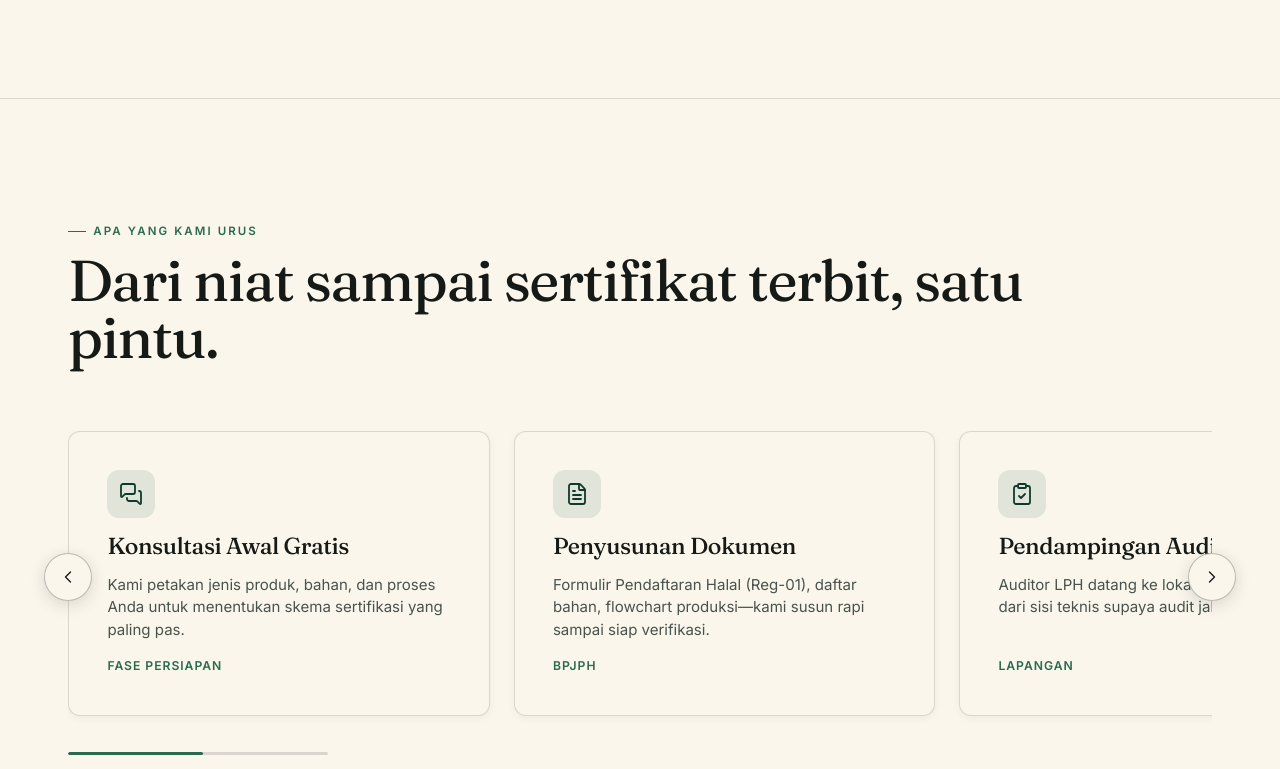
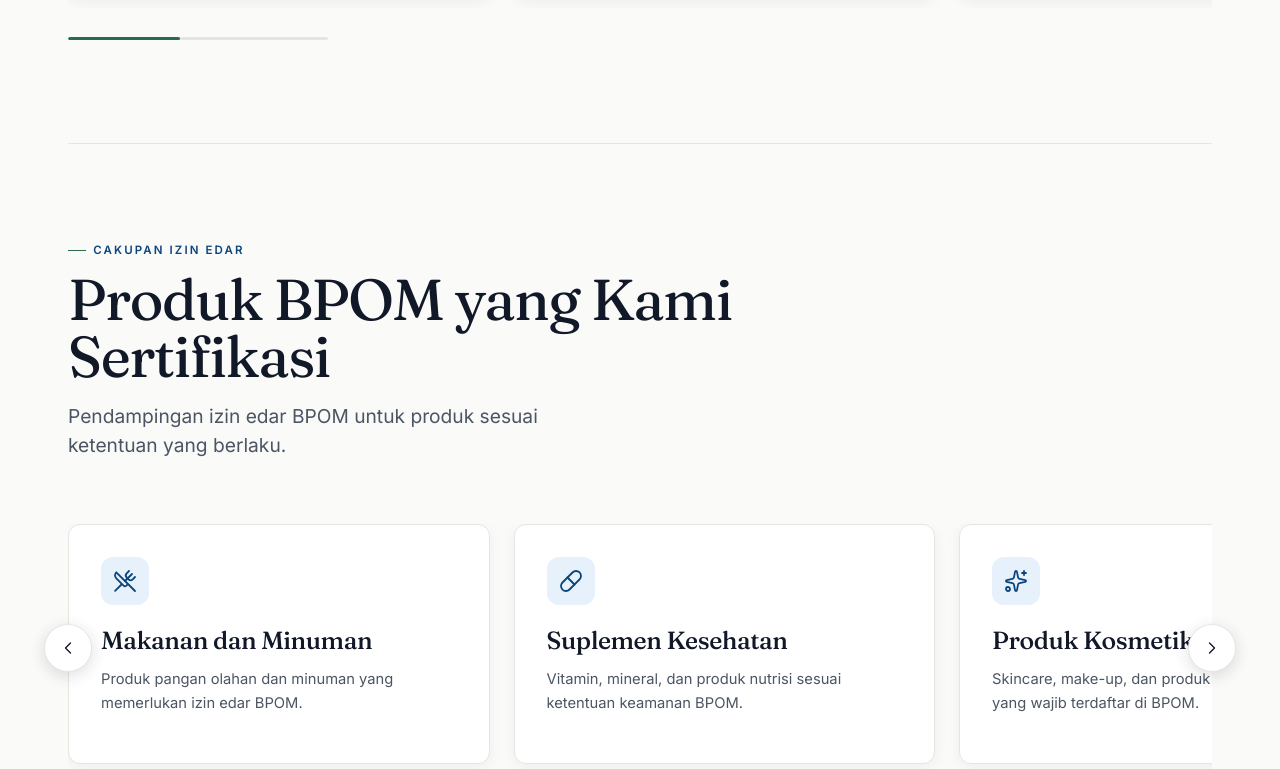
Before and after one commit to naemuenggar/sertifikasihalal, a React (Vite) app: page / in a window 1280 px wide. Shown: the part 1951-2720 px from the top of the page. Built offline with nearby package versions, Linux system fonts and the light colour scheme; no server answers; the database is empty.

Commit message:
feat: expand BPOM landing page content

```diff
--- a/src/components/Alur.tsx
+++ b/src/components/Alur.tsx
@@ -1,5 +1,5 @@
 import { useEffect, useRef, useState } from "react";
-import { MousePointerClick } from "lucide-react";
+import { ChevronDown, ChevronLeft, ChevronRight, MousePointerClick } from "lucide-react";
 import { useMediaQuery } from "../hooks/useMediaQuery";
 
 /** Jeda sebelum hover mengganti panel. Tanpa ini, kursor yang cuma melintas
@@ -248,6 +248,8 @@
               <ol className="snake" key={active.id} onMouseLeave={endPreview}>
                 {active.stages.map((s, i) => {
                   const { row, col, dir } = snakeCell(i, active.stages.length);
+                  const DirectionIcon =
+                    dir === "left" ? ChevronLeft : dir === "elbow" ? ChevronDown : ChevronRight;
                   return (
                     <li
                       className="snake__cell"
@@ -255,6 +257,11 @@
                       data-dir={dir}
                       style={{ gridRow: row, gridColumn: col, ["--i" as string]: i }}
                     >
+                      {dir !== "none" && (
+                        <span className={`snake__arrow snake__arrow--${dir}`} aria-hidden="true">
+                          <DirectionIcon size={14} strokeWidth={2.2} />
+                        </span>
+                      )}
                       <button
                         type="button"
                         className={`snake__node${i === detailIdx ? " snake__node--on" : ""}`}
--- a/src/components/FAQ.tsx
+++ b/src/components/FAQ.tsx
@@ -47,8 +47,40 @@
   },
 ];
 
+const bpomFaqs = [
+  {
+    q: "Apa itu BPOM?",
+    a: "BPOM adalah lembaga pemerintah yang mengawasi keamanan obat dan makanan yang beredar di Indonesia.",
+  },
+  {
+    q: "Kenapa produk saya butuh izin BPOM?",
+    a: "Produk seperti obat, suplemen, kosmetik, dan makanan olahan wajib punya izin edar sebelum dijual di Indonesia. Tanpa izin ini, produk bisa ditarik dari pasar dan dikenai sanksi, meski sudah berizin di negara asal.",
+  },
+  {
+    q: "Berapa lama prosesnya dan berapa lama masa berlakunya?",
+    a: "Prosesnya melalui pengajuan, audit, penilaian, evaluasi, hingga pengesahan secara online; durasinya tergantung jenis dan tingkat risiko produk. Izin berlaku 5 tahun dan dapat diperpanjang mulai 6 bulan sebelum masa berlaku habis.",
+  },
+  {
+    q: "Dokumen apa saja yang dibutuhkan?",
+    a: "Dokumen umumnya meliputi identitas direktur dan penanggung jawab, legalitas perusahaan, data pabrik dan bahan baku, detail produk, hasil uji lab, serta sertifikat GMP/HACCP/ISO. Persyaratan dapat berbeda untuk produk lokal dan impor.",
+  },
+  {
+    q: "Kenapa pakai jasa pengurusan BPOM?",
+    a: "Agar semua persyaratan terpenuhi sejak awal, proses lebih cepat, dan risiko penolakan lebih kecil. Tim kami mendampingi proses sampai izin terbit.",
+  },
+];
+
+type FaqCategory = "halal" | "bpom";
+
 export default function FAQ() {
   const [open, setOpen] = useState<number | null>(0);
+  const [category, setCategory] = useState<FaqCategory>("halal");
+  const activeFaqs = category === "halal" ? faqs : bpomFaqs;
+
+  const selectCategory = (nextCategory: FaqCategory) => {
+    setCategory(nextCategory);
+    setOpen(0);
+  };
 
   return (
     <section className="section" id="faq">
@@ -70,8 +102,32 @@
             </ScrollLink>
           </div>
 
+          <div className="faq__content">
+            <div className="faq__tabs" role="tablist" aria-label="Kategori FAQ">
+              <button
+                type="button"
+                className="faq__tab"
+                role="tab"
+                data-category="halal"
+                aria-selected={category === "halal"}
+                onClick={() => selectCategory("halal")}
+              >
+                Sertifikasi Halal
+              </button>
+              <button
+                type="button"
+                className="faq__tab"
+                role="tab"
+                data-category="bpom"
+                aria-selected={category === "bpom"}
+                onClick={() => selectCategory("bpom")}
+              >
+                Izin BPOM
+              </button>
+            </div>
+
             <div className="faq__list">
-            {faqs.map((f, i) => {
+              {activeFaqs.map((f, i) => {
                 const isOpen = open === i;
                 return (
                   <div className="faq-item" key={f.q} data-open={isOpen}>
@@ -94,6 +150,7 @@
             </div>
           </div>
         </div>
+      </div>
     </section>
   );
 }
--- a/src/components/ProductCategories.tsx
+++ b/src/components/ProductCategories.tsx
@@ -16,7 +16,7 @@
   description: string;
 };
 
-const categories: ProductCategory[] = [
+const halalCategories: ProductCategory[] = [
   {
     icon: UtensilsCrossed,
     title: "Makanan dan Minuman",
@@ -49,32 +49,45 @@
   },
 ];
 
-export default function ProductCategories() {
+const bpomCategories: ProductCategory[] = [
+  {
+    icon: UtensilsCrossed,
+    title: "Makanan dan Minuman",
+    description: "Produk pangan olahan dan minuman yang memerlukan izin edar BPOM.",
+  },
+  {
+    icon: Pill,
+    title: "Suplemen Kesehatan",
+    description: "Vitamin, mineral, dan produk nutrisi sesuai ketentuan keamanan BPOM.",
+  },
+  {
+    icon: Sparkles,
+    title: "Produk Kosmetik",
+    description: "Skincare, make-up, dan produk perawatan tubuh yang wajib terdaftar di BPOM.",
+  },
+];
+
+type ProductCarouselProps = {
+  categories: ProductCategory[];
+  theme: "halal" | "bpom";
+};
+
+function ProductCarousel({ categories, theme }: ProductCarouselProps) {
   const { trackRef, slide, progress, ratio } = useCarousel<HTMLDivElement>(".product-category");
 
   return (
-    <section className="product-categories" id="produk">
-      <div className="product-categories__inner">
-        <div className="product-categories__head">
-          <span className="eyebrow">Cakupan sertifikasi</span>
-          <h2 className="h-section">Produk yang Kami Sertifikasi</h2>
-          <p className="lead">
-            Sertifikasi Halal untuk berbagai kategori produk sesuai ketentuan BPJPH.
-          </p>
-        </div>
-
     <Carousel
       progress={progress}
       ratio={ratio}
       onPrev={() => slide(-1)}
       onNext={() => slide(1)}
-          prevLabel="Kategori sebelumnya"
-          nextLabel="Kategori berikutnya"
+      prevLabel={`Kategori ${theme} sebelumnya`}
+      nextLabel={`Kategori ${theme} berikutnya`}
     >
       <div className="product-categories__grid" ref={trackRef}>
         {categories.map(({ icon: Icon, title, description }) => (
           <article className="product-category" key={title}>
-                <span className="product-category__icon" aria-hidden="true">
+            <span className={`product-category__icon product-category__icon--${theme}`} aria-hidden="true">
               <Icon size={24} strokeWidth={1.8} />
             </span>
             <h3>{title}</h3>
@@ -83,6 +96,34 @@
         ))}
       </div>
     </Carousel>
+  );
+}
+
+export default function ProductCategories() {
+  return (
+    <section className="product-categories" id="produk">
+      <div className="product-categories__inner">
+        <div className="product-categories__group">
+          <div className="product-categories__head">
+            <span className="eyebrow">Cakupan sertifikasi</span>
+            <h2 className="h-section">Produk Halal yang Kami Sertifikasi</h2>
+            <p className="lead">
+              Sertifikasi Halal untuk berbagai kategori produk sesuai ketentuan BPJPH.
+            </p>
+          </div>
+          <ProductCarousel categories={halalCategories} theme="halal" />
+        </div>
+
+        <div className="product-categories__group">
+          <div className="product-categories__head">
+            <span className="eyebrow eyebrow--bpom">Cakupan izin edar</span>
+            <h2 className="h-section">Produk BPOM yang Kami Sertifikasi</h2>
+            <p className="lead">
+              Pendampingan izin edar BPOM untuk produk sesuai ketentuan yang berlaku.
+            </p>
+          </div>
+          <ProductCarousel categories={bpomCategories} theme="bpom" />
+        </div>
       </div>
     </section>
   );
--- a/src/components/Services.tsx
+++ b/src/components/Services.tsx
@@ -73,16 +73,20 @@
           nextLabel="Kartu berikutnya"
         >
           <div className="svc-carousel" ref={trackRef}>
-            {services.map(({ icon: Icon, title, desc, tag }) => (
+            {services.map(({ icon: Icon, title, desc, tag }) => {
+              const isBpom = tag.includes("BPOM") || title.includes("BPOM") || tag.includes("ediligence") || tag.includes("LPH") || tag.includes("Penyelesaian"); // Let's check which is Halal vs BPOM. Wait, the services are consulting, document prep, audit assistance, certificate issuance, and ingredient/supplier review. All are for halal certification! So let's make all of them halal.
+              const iconClass = "svc__icon svc__icon--halal";
+              return (
                 <article className="svc svc-carousel__card" key={title}>
-                <span className="svc__icon" aria-hidden="true">
+                  <span className={iconClass} aria-hidden="true">
                     <Icon size={24} strokeWidth={1.8} />
                   </span>
                   <h3>{title}</h3>
                   <p>{desc}</p>
                   <span className="svc__tag">{tag}</span>
                 </article>
-            ))}
+              );
+            })}
           </div>
         </Carousel>
       </div>
--- a/src/styles.css
+++ b/src/styles.css
@@ -1,17 +1,17 @@
 :root {
-  --ink: #161a17;
-  --ink-soft: #4a524d;
+  --ink: #111827;
+  --ink-soft: #4b5563;
   --cream: #f3eddf;
-  --paper: #faf6ec;
+  --paper: #FAFAF9;
   /* Permukaan kartu yang diangkat di atas --paper/--cream. Putih hangat, bukan
      #fff murni, supaya tidak bentrok dengan palet cream di sekitarnya. */
-  --surface: #fffdf8;
+  --surface: #FFFFFF;
   --forest: #0d3a2c;
   --moss: #2a6a4f;
   --gold: #c8a02a;
   --terracotta: #b65a35;
-  --line: rgba(22, 26, 23, 0.14);
-  --line-strong: rgba(22, 26, 23, 0.28);
+  --line: #E5E5E2;
+  --line-strong: #E5E5E2;
 
   /* Palet BPOM. Dipakai eksklusif oleh slide hero kedua — bukan warna sistem,
      jadi jangan dipakai di section lain tanpa alasan. Diambil dari logo BPOM:
@@ -916,10 +916,18 @@
   padding-block: var(--pad-y);
   border-bottom: 1px solid var(--line);
 }
+.section:nth-of-type(odd),
+section:nth-of-type(odd) {
+  background: #FAFAF9;
+}
+.section:nth-of-type(even),
+section:nth-of-type(even) {
+  background: #F5F5F3;
+}
 /* Section-nya sengaja lebih dalam dari kartunya. Waktu keduanya sama-sama
    putih, kartu kehilangan bidangnya dan cuma tersisa garis border. */
 #paket {
-  background: var(--cream);
+  background: #FAFAF9;
 }
 .section__head {
   display: grid;
@@ -962,7 +970,7 @@
 .product-categories {
   padding-block: var(--pad-y);
   border-bottom: 1px solid var(--line);
-  background: var(--paper);
+  background: #F5F5F3;
 }
 .product-categories__inner {
   width: 100%;
@@ -970,6 +978,11 @@
   margin-inline: auto;
   padding-inline: var(--gut);
 }
+.product-categories__group + .product-categories__group {
+  margin-top: clamp(4.5rem, 8vw, 7rem);
+  padding-top: clamp(4rem, 7vw, 6rem);
+  border-top: 1px solid var(--line);
+}
 .product-categories__head {
   max-width: 52rem;
   margin-bottom: clamp(2.5rem, 5vw, 4rem);
@@ -979,6 +992,9 @@
 }
 .product-categories__head .lead {
   margin-top: 1rem;
+}
+.eyebrow--bpom {
+  color: #0C447C;
 }
 .product-categories__grid {
   --card-gap: clamp(1rem, 2vw, 1.5rem);
@@ -1002,7 +1018,7 @@
   padding: clamp(1.5rem, 2.5vw, 2rem);
   border: 1px solid var(--line);
   border-radius: 12px;
-  background: var(--paper);
+  background: #FFFFFF;
   box-shadow: 0 3px 14px rgba(22, 26, 23, 0.05);
   display: flex;
   flex-direction: column;
@@ -1018,12 +1034,20 @@
   flex-shrink: 0;
   align-self: flex-start;
   border-radius: 12px;
-  background: color-mix(in srgb, var(--moss) 12%, var(--paper));
-  color: var(--forest);
   display: inline-flex;
   align-items: center;
   justify-content: center;
   transition: background 0.22s ease, color 0.22s ease;
+}
+.product-category__icon--halal,
+.svc__icon--halal {
+  background: #EAF3DE;
+  color: #27500A;
+}
+.product-category__icon--bpom,
+.svc__icon--bpom {
+  background: #E6F1FB;
+  color: #0C447C;
 }
 .product-category__icon {
   margin-bottom: 1.4rem;
@@ -1041,10 +1065,15 @@
   max-width: 42ch;
 }
 @media (hover: hover) and (pointer: fine) {
-  .product-category:hover .product-category__icon,
-  .svc:hover .svc__icon {
-    background: var(--forest);
-    color: var(--paper);
+  .product-category:hover .product-category__icon--halal,
+  .svc:hover .svc__icon--halal {
+    background: #27500A;
+    color: #EAF3DE;
+  }
+  .product-category:hover .product-category__icon--bpom,
+  .svc:hover .svc__icon--bpom {
+    background: #0C447C;
+    color: #E6F1FB;
   }
   .product-category:hover {
     transform: translateY(-4px) scale(1.01);
@@ -1076,7 +1105,7 @@
   padding: clamp(1.6rem, 3vw, 2.4rem);
   border: 1px solid var(--line);
   border-radius: 12px;
-  background: var(--paper);
+  background: #FFFFFF;
   box-shadow: 0 2px 8px rgba(22, 26, 23, 0.05);
   display: flex;
   flex-direction: column;
@@ -1122,9 +1151,9 @@
   /* setengah tombol menggantung ke luar track, jadi titik pusatnya
      tepat di garis tepi track — persis seperti yang diminta klien */
   transform: translateY(-50%);
-  border: 1px solid var(--line-strong);
+  border: 1px solid var(--line);
   border-radius: 50%;
-  background: var(--paper);
+  background: #FFFFFF;
   color: var(--ink);
   display: inline-flex;
   align-items: center;
@@ -1198,9 +1227,9 @@
   flex-direction: column;
   gap: 0.35rem;
   padding: clamp(0.9rem, 2vw, 1.15rem) clamp(1rem, 2vw, 1.3rem);
-  border: 1px solid var(--line-strong);
+  border: 1px solid var(--line);
   border-radius: 12px;
-  background: var(--paper);
+  background: #FFFFFF;
   transition: border-color 0.18s ease, background 0.18s ease, box-shadow 0.18s ease;
 }
 .paths__btn:hover {
@@ -1212,7 +1241,7 @@
 }
 .paths__btn--on {
   border-color: var(--moss);
-  background: color-mix(in srgb, var(--moss) 8%, var(--surface));
+  background: #FFFFFF;
   box-shadow: inset 0 0 0 1px var(--moss);
 }
 .paths__label {
@@ -1265,8 +1294,8 @@
   width: 44px;
   height: 44px;
   border-radius: 50%;
-  background: var(--moss);
-  color: var(--paper);
+  background: #EAF3DE;
+  color: #27500A;
   display: inline-flex;
   align-items: center;
   justify-content: center;
@@ -1392,6 +1421,31 @@
 .snake__cell[data-dir="left"]::after {
   right: calc(50% + 30px);
 }
+.snake__arrow {
+  position: absolute;
+  z-index: 2;
+  pointer-events: none;
+  color: color-mix(in srgb, var(--moss) 42%, transparent);
+}
+.snake__arrow svg {
+  display: block;
+  flex: 0 0 auto;
+}
+.snake__arrow--right,
+.snake__arrow--left {
+  top: calc(50% - 7px);
+  width: calc(var(--snake-span) - 60px);
+  height: 14px;
+  display: flex;
+  align-items: center;
+  justify-content: center;
+}
+.snake__arrow--right {
+  left: calc(50% + 30px);
+}
+.snake__arrow--left {
+  right: calc(50% + 30px);
+}
 
 /* Perpindahan baris disiku, bukan diserongkan: garis serong memotong judul dan
    badge node terakhir baris 1. Ruas menurun sengaja baru mulai di batas bawah
@@ -1415,6 +1469,15 @@
   /* satu langkah kolom, dikurangi radius marker + jeda nafas di ujung kiri */
   width: calc(100% + var(--snake-gap-x) - 30px);
 }
+.snake__arrow--elbow {
+  left: calc(50% - 7px);
+  top: calc(100% + 10px);
+  width: 14px;
+  height: calc(var(--snake-gap-y) + 50% - 10px);
+  display: flex;
+  align-items: center;
+  justify-content: center;
+}
 
 /* Node diberi bidang saat diam. Tanpa ini isinya cuma lingkaran angka + teks
    di atas latar section — bahasa visual infografis, dan orang memperlakukan
@@ -1435,8 +1498,8 @@
   padding: var(--snake-pad-y) clamp(0.6rem, 1.2vw, 1rem)
     calc(var(--snake-pad-y) - 0.15rem);
   border: 1px solid var(--line);
-  border-radius: 14px;
-  background: var(--paper);
+  border-radius: 12px;
+  background: #FFFFFF;
   transition:
     border-color 0.18s ease,
     background-color 0.18s ease,
@@ -1471,8 +1534,8 @@
   width: var(--snake-marker);
   height: var(--snake-marker);
   border-radius: 50%;
-  background: var(--moss);
-  color: var(--paper);
+  background: #EAF3DE;
+  color: #27500A;
   display: inline-flex;
   align-items: center;
   justify-content: center;
@@ -1485,8 +1548,12 @@
    dari tetangganya yang --paper. Terangkat, bukan sekadar diberi warna lain. */
 .snake__node--on {
   border-color: var(--moss);
-  background: var(--surface);
+  background: #FFFFFF;
   box-shadow: 0 10px 24px -14px rgba(22, 26, 23, 0.45);
+}
+.snake__node--on .snake__marker {
+  background: #27500A;
+  color: #EAF3DE;
 }
 /* Penanda aktif sengaja cuma halo + naik sedikit. Cukup untuk menunjukkan node
    mana yang sedang dibaca, tanpa menggeser tetangganya atau menutupi apa pun. */
@@ -1699,13 +1766,13 @@
   margin-inline: auto;
 }
 .pkg {
-  border: 1px solid var(--line-strong);
-  border-radius: var(--r);
+  border: 1px solid var(--line);
+  border-radius: 12px;
   padding: clamp(1.8rem, 3vw, 2.4rem);
   display: flex;
   flex-direction: column;
   gap: 1.3rem;
-  background: var(--surface);
+  background: #FFFFFF;
   overflow: visible;
   transition: transform 0.2s ease, border-color 0.2s ease, box-shadow 0.2s ease;
 }
@@ -1806,7 +1873,7 @@
   overflow: hidden;
   border: 1px solid var(--line);
   border-radius: 12px;
-  background: var(--paper);
+  background: #FFFFFF;
   box-shadow: 0 3px 14px rgba(22, 26, 23, 0.05);
   transition: transform 0.22s ease, box-shadow 0.22s ease, border-color 0.22s ease;
 }
@@ -1912,6 +1979,43 @@
 .faq__intro p {
   color: var(--ink-soft);
   margin-top: 1rem;
+}
+.faq__content {
+  min-width: 0;
+}
+.faq__tabs {
+  display: flex;
+  gap: 0.5rem;
+  margin-bottom: 1.25rem;
+  overflow-x: auto;
+  scrollbar-width: none;
+  -webkit-overflow-scrolling: touch;
+}
+.faq__tabs::-webkit-scrollbar {
+  display: none;
+}
+.faq__tab {
+  flex: 0 0 auto;
+  padding: 0.7rem 1.15rem;
+  border-radius: 999px;
+  color: #6b7280;
+  font-size: 0.9rem;
+  font-weight: 600;
+  white-space: nowrap;
+  background: transparent;
+  transition: color 0.18s ease, background 0.18s ease;
+}
+.faq__tab[data-category="halal"][aria-selected="true"] {
+  color: #27500A;
+  background: #EAF3DE;
+}
+.faq__tab[data-category="bpom"][aria-selected="true"] {
+  color: #0C447C;
+  background: #E6F1FB;
+}
+.faq__tab:focus-visible {
+  outline: 2px solid currentColor;
+  outline-offset: 2px;
 }
 .faq__list {
   border-top: 1px solid var(--line-strong);
```
Lines whose indentation alone changed are shown as unchanged.
